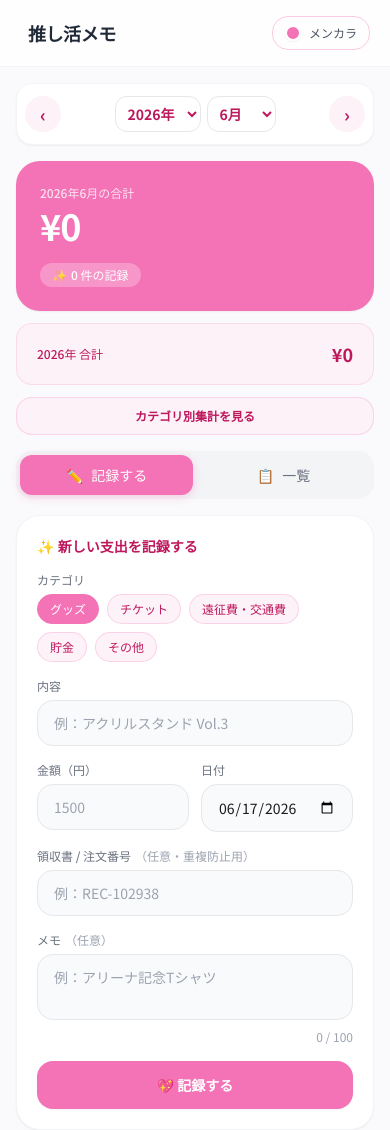
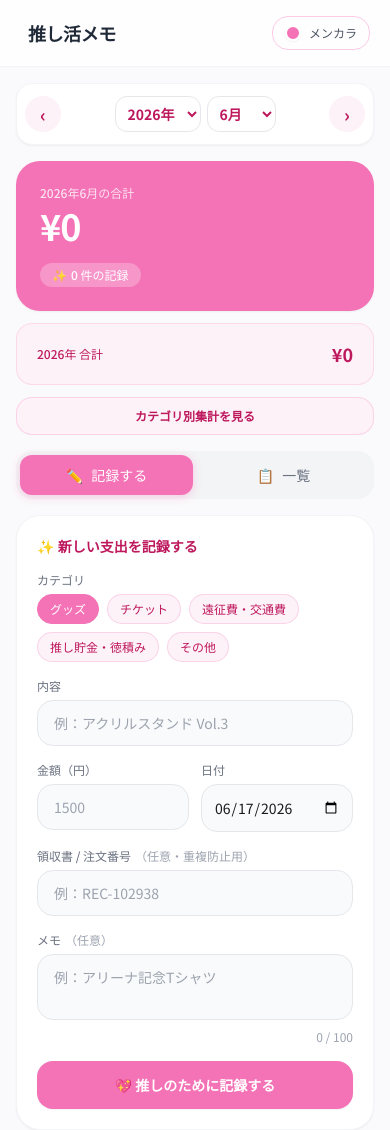
Before and after one commit to r-mitsuka6/oshi-expense-app, a Next.js app: page / in a window 390 px wide. Built offline with nearby package versions, Linux system fonts and the light colour scheme.

Commit message:
Fix mobile layout

```diff
--- a/src/components/ColorPickerModal.tsx
+++ b/src/components/ColorPickerModal.tsx
@@ -1,3 +1,4 @@
+// src/components/ColorPickerModal.tsx
 'use client';
 
 import { useRef, memo } from 'react';
@@ -87,22 +88,28 @@ export const ColorPickerModal = memo(({ isOpen, onClose }: ColorPickerModalProps
         </div>
 
         <div className="flex items-center gap-4">
-          <div
-            className="w-14 h-14 rounded-2xl shadow-sm flex-shrink-0 cursor-pointer border-2 border-gray-100 overflow-hidden"
-            onClick={() => colorInputRef.current?.click()}
-            aria-label="カスタムカラーを選択"
-          >
-            <div
-              className="w-full h-full"
-              style={{ backgroundColor: currentColor.primary }}
-            />
+
+          {/*
+            input[type="color"] をユーザーの直接タップ対象にする。
+            以前は sr-only（1px×1pxに縮小）で隠し、親divのonClickから
+            colorInputRef.current?.click() を間接的に呼んでいたが、
+            モバイルブラウザ（特にiOS Safari）はユーザーの直接タップ以外の
+            click()発火ではネイティブのカラーピッカーUIを起動しないことがあるため、
+            input自体を可視サイズのまま relative + opacity-0 で透明化し、
+            上に重ねたプレビュー用divはポインタイベントを無視させる構成に変更した。
+          */}
+          <div className="relative w-14 h-14 rounded-2xl shadow-sm flex-shrink-0 border-2 border-gray-100 overflow-hidden">
             <input
               ref={colorInputRef}
               type="color"
               defaultValue={currentColor.primary}
               onChange={handleCustomChange}
-              className="sr-only"
-              aria-hidden="true"
+              className="absolute inset-0 w-full h-full opacity-0 cursor-pointer"
+              aria-label="カスタムカラーを選択"
+            />
+            <div
+              className="w-full h-full pointer-events-none"
+              style={{ backgroundColor: currentColor.primary }}
             />
           </div>
 
--- a/src/components/ExpenseForm.tsx
+++ b/src/components/ExpenseForm.tsx
@@ -1,3 +1,4 @@
+// src/components/ExpenseForm.tsx
 'use client';
 
 import { useState, useEffect, memo } from 'react';
@@ -9,7 +10,7 @@ const CATEGORIES: ExpenseCategory[] = [
   'グッズ',
   'チケット',
   '遠征費・交通費',
-  '貯金',
+  '推し貯金・徳積み',
   'その他',
 ];
 
@@ -18,7 +19,6 @@ const MEMO_MAX_LENGTH = 100;
 interface ExpenseFormProps {
   onAdd: (draft: Omit<Expense, 'id' | 'createdAt'>) => void;
   checkDuplicate: (draft: Omit<Expense, 'id' | 'createdAt'>) => DuplicateCheckResult;
-  /** フォームの初期日付（選択中の月に対応） */
   defaultDate: string;
 }
 
@@ -37,7 +37,6 @@ export const ExpenseForm = memo(({ onAdd, checkDuplicate, defaultDate }: Expense
   const [forceSubmit, setForceSubmit]   = useState(false);
   const [showSuccess, setShowSuccess]   = useState(false);
 
-  // 月切り替え時、フォームの日付を選択中の月の初期値に同期する
   useEffect(() => {
     setDate(defaultDate);
   }, [defaultDate]);
@@ -53,7 +52,6 @@ export const ExpenseForm = memo(({ onAdd, checkDuplicate, defaultDate }: Expense
     setForceSubmit(false);
   };
 
-  // onFocus/onBlur を共通化。input / textarea 両対応。
   const focusProps = {
     onFocus: (e: React.FocusEvent<HTMLInputElement | HTMLTextAreaElement>) => {
       e.target.style.borderColor = currentColor.primary;
@@ -170,7 +168,7 @@ export const ExpenseForm = memo(({ onAdd, checkDuplicate, defaultDate }: Expense
         </div>
 
         <div className="grid grid-cols-2 gap-3">
-          <div>
+          <div className="min-w-0">
             <label className="block text-xs font-medium text-gray-500 mb-1.5">
               金額（円）
             </label>
@@ -185,7 +183,7 @@ export const ExpenseForm = memo(({ onAdd, checkDuplicate, defaultDate }: Expense
               {...focusProps}
             />
           </div>
-          <div>
+          <div className="min-w-0">
             <label className="block text-xs font-medium text-gray-500 mb-1.5">
               日付
             </label>
@@ -194,7 +192,7 @@ export const ExpenseForm = memo(({ onAdd, checkDuplicate, defaultDate }: Expense
               value={date}
               onChange={(e) => handleFieldChange(() => setDate(e.target.value))}
               required
-              className="w-full px-4 py-3 rounded-2xl border border-gray-200 text-sm bg-gray-50 focus:outline-none focus:bg-white transition-colors"
+              className="w-full min-w-0 px-3 py-3 rounded-2xl border border-gray-200 text-sm bg-gray-50 focus:outline-none focus:bg-white transition-colors"
               {...focusProps}
             />
           </div>
@@ -262,7 +260,7 @@ export const ExpenseForm = memo(({ onAdd, checkDuplicate, defaultDate }: Expense
             ? '確認中...'
             : forceSubmit
             ? '⚠️ 重複を承知で登録する'
-            : '💖 記録する'}
+            : '💖 推しのために記録する'}
         </button>
 
       </form>
```
